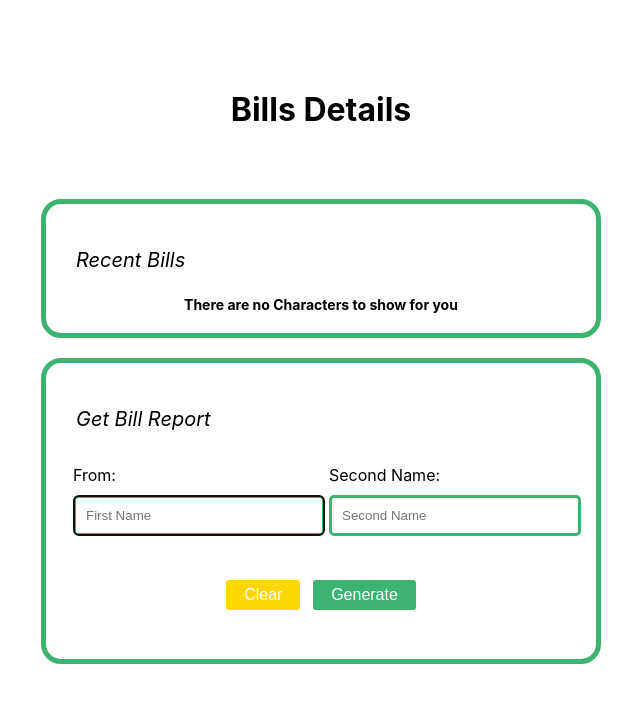
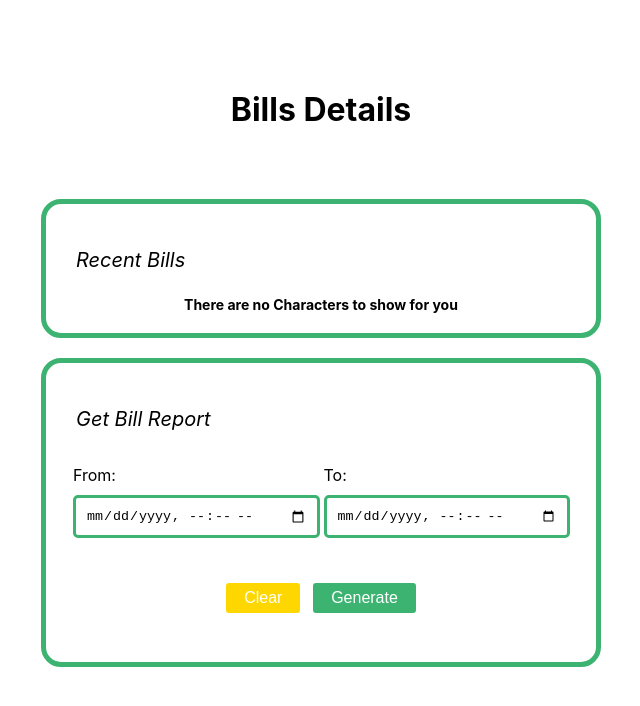
Before and after one commit to Heshan-kavi/assignment-react-project, a React (Create React App) app: page /bills in a window 1280 px wide. Shown: the top 706 px of the page, without its empty margins (319-959 px from the left). Built offline with nearby package versions, Linux system fonts and the light colour scheme.

Commit message:
modified bills page

```diff
--- a/src/Pages/Bills/Bills.js
+++ b/src/Pages/Bills/Bills.js
@@ -46,11 +46,11 @@ function Bills(){
                                 <div className={classes.largeInputContainer}>
                                     <div className={classes.inputContainer}>
                                         <label className={classes.label} htmlFor={newSkillName}>From: </label>
-                                        <input className={classes.userInput} ref={newSkillNameRef} name="newSkillName" id={newSkillName} placeholder="First Name" required autoFocus></input>
+                                        <input className={classes.userInput} type="datetime-local" id="birthdaytime" name="birthdaytime"></input>
                                     </div>
                                     <div className={classes.inputContainer}>
-                                        <label className={classes.label} htmlFor={damage}>Second Name: </label>
-                                        <input className={classes.userInput} ref={damageRef} name="damage" id={damage} placeholder="Second Name" required></input>
+                                        <label className={classes.label} htmlFor={damage}>To: </label>
+                                        <input className={classes.userInput} type="datetime-local" id="birthdaytime" name="birthdaytime"></input>
                                     </div>
                                 </div>
                                 <div className={classes.buttonContainer}>
--- a/src/Pages/Bills/BillsStyles.module.css
+++ b/src/Pages/Bills/BillsStyles.module.css
@@ -210,6 +210,7 @@
 
 .inputContainer{
     display: flex;
+    width: 45%;
     flex-flow: column wrap;
     gap: 10px;
     margin: 0px 10px;
```
